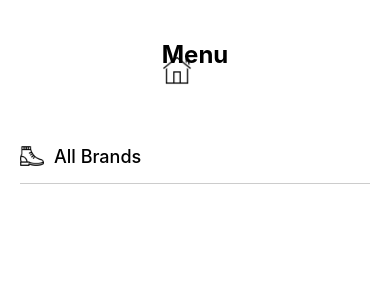
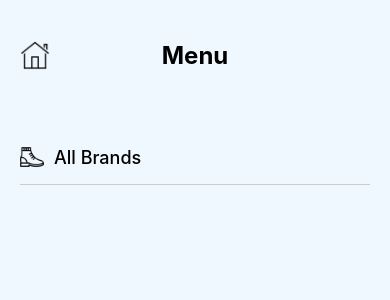
Before and after one commit to TUDublinBlanchBusinessIT/project-Jiyoungjinchoi, a React Native app: screen /Menu in a window 390 px wide. Shown: the top 300 px of the page. Built offline with nearby package versions, Linux system fonts and the light colour scheme.

Commit message:
menu screen background colour

```diff
--- a/screens/menuScreen.js
+++ b/screens/menuScreen.js
@@ -60,29 +60,30 @@ export default function MenuScreen({ navigation }) {
 const styles = StyleSheet.create({
   container: {
     flex: 1,
-    backgroundColor: '#fff',
+    backgroundColor: '#f0f8ff',
     paddingHorizontal: 20,
   },
   header: {
     flexDirection: 'row',
     alignItems: 'center',
-    justifyContent: 'center', // Center the header
     marginTop: 40,
     marginBottom: 20,
+  },
+  headerIcon: {
+    width: 30,
+    height: 30,
+    resizeMode: 'contain',
+    marginRight: 10, // Space between the house icon and the "Menu" text
   },
   headerText: {
     fontSize: 24,
     fontWeight: 'bold',
-  },
-  headerIcon: {
-    position: 'absolute', // Position the house icon to the left
-    left: 0,
-    width: 30,
-    height: 30,
-    resizeMode: 'contain',
+    flex: 1, // Ensures the text stays centered
+    textAlign: 'center',
+    marginRight: 40, // Extra margin to balance the header visually
   },
   menuItemContainer: {
-    marginTop: 40, // Move the menu closer to the center
+    marginTop: 40,
   },
   menuItem: {
     flexDirection: 'row',
```
